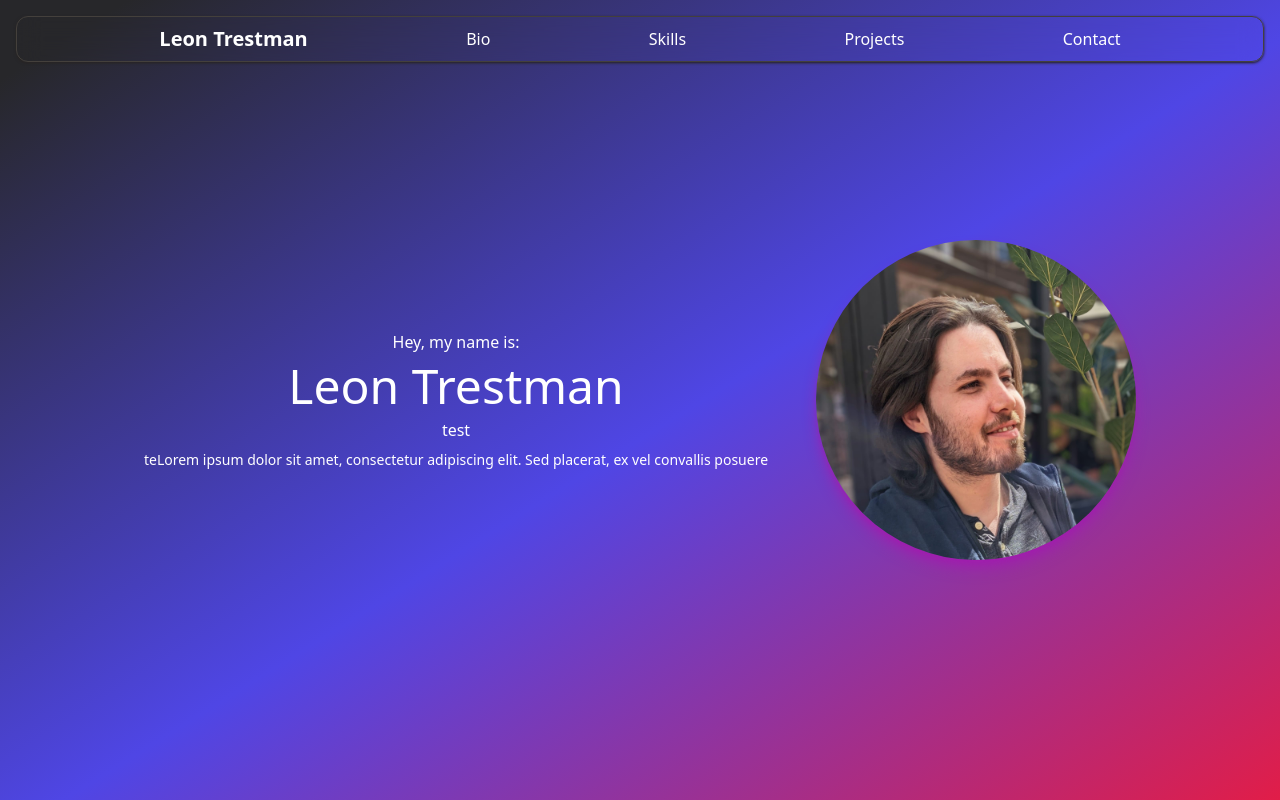
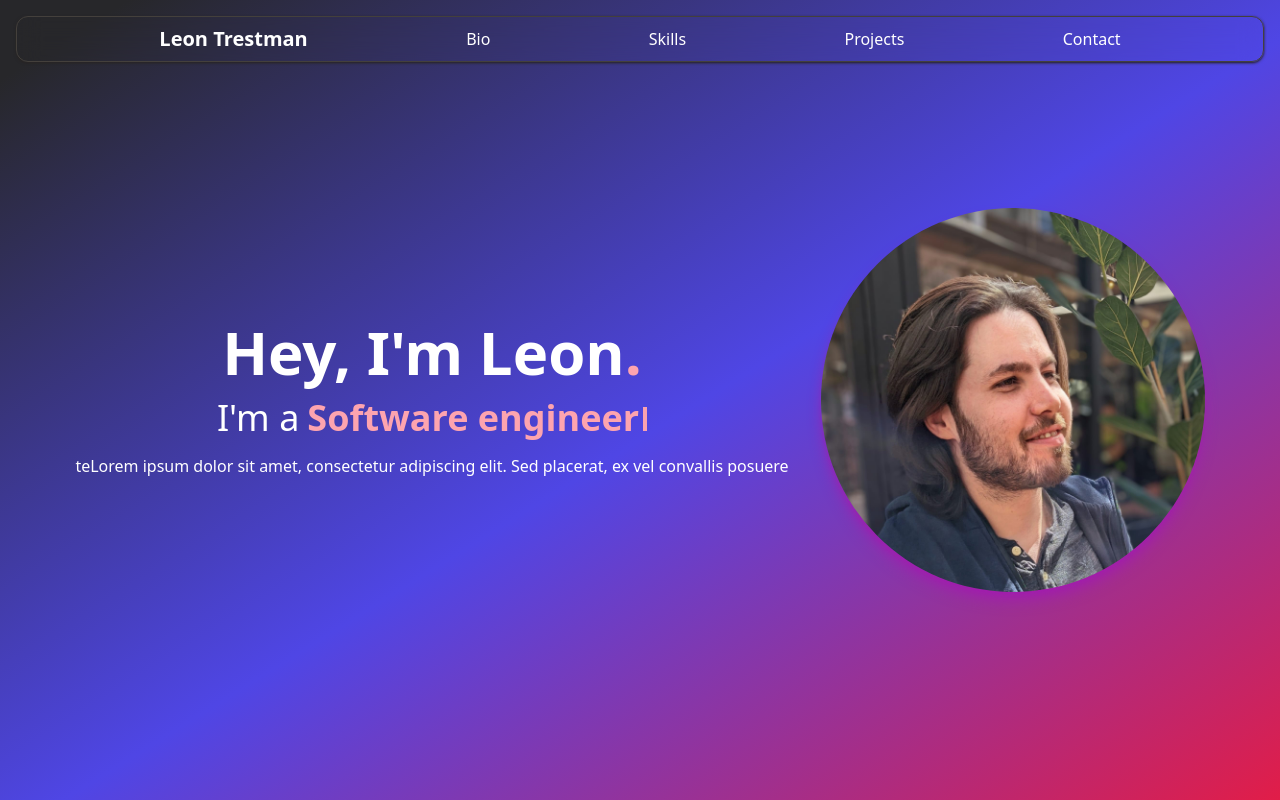
Before and after one commit to LeonTrestman/personal-portfolio, a React (Vite) app: page / in a window 1280 px wide. Built offline with nearby package versions, Linux system fonts and the light colour scheme.

Commit message:
reworked animation, refactored ts , changed data, continued working on bio

```diff
--- a/src/components/Bio.tsx
+++ b/src/components/Bio.tsx
@@ -1,61 +1,120 @@
 import { BIO_DATA } from "../data/Data";
 import myPic from "../assets/myPic.jpg";
-import { motion, AnimatePresence, useInView } from "framer-motion";
-import { useRef } from "react";
+import { motion, useInView } from "framer-motion";
+import { useEffect, useRef, useState } from "react";
+import Reveal from "./UI/Reveal";
 
-const Bio = () => {
-  const ref = useRef(null);
-  const isInView = useInView(ref, { once: false, amount: 0 });
-
+const Bio: React.FC = () => {
   return (
-    <section
-      // className="full-section mx-auto flex max-w-3xl flex-col gap-8 p-4 md:flex-row-reverse md:items-center md:gap-2"
-      className="full-section p-8"
-      id="Bio"
-    >
-      <motion.div
-        ref={ref}
-        className="m-auto flex h-full flex-col items-center justify-center gap-12 md:flex-row-reverse"
-      >
+    <section className="full-section p-4 sm:p-8" id="Bio">
+      <motion.div className="container m-auto flex h-full flex-col items-center justify-center gap-8 md:flex-row-reverse">
         {/* Pic Part */}
 
         <img
           src={myPic}
-          className="size-fit max-w-xs rounded-full shadow-lg shadow-fuchsia-700"
+          className="size-fit max-w-xs rounded-full shadow-lg shadow-fuchsia-700 sm:max-w-sm"
           alt="LeonTrestmanPic"
         />
 
         {/* text part */}
-        <div className="flex flex-col gap-2 text-center text-white">
-          <h2>Hey, my name is:</h2>
-          <h1 className="text-3xl sm:text-4xl md:text-5xl">{BIO_DATA.name}</h1>
-          <p>
-            <AnimatedTitlesProps isVisible={isInView} />
-          </p>
-          <p className="text-sm">{BIO_DATA.discription}</p>
+        <div className="flex flex-col items-center gap-4 text-white">
+          <Reveal>
+            <h1 className="text-4xl font-extrabold sm:text-5xl md:text-6xl">
+              <span>
+                Hey, I'm {BIO_DATA.name}
+                <span className="text-rose-300">.</span>
+              </span>
+            </h1>
+          </Reveal>
+          <Reveal>
+            <div className="flex w-full items-center justify-center gap-2 text-2xl sm:text-3xl md:text-4xl">
+              <span className="">I'm a </span>
+              <AnimatedTitles titles={BIO_DATA.titles} />
+            </div>
+          </Reveal>
+          <Reveal>
+            <span className="">{BIO_DATA.discription}</span>
+          </Reveal>
         </div>
       </motion.div>
     </section>
   );
 };
+const DELAY_KEYSTROKE = 150;
+const DELAY_DELETE = 3000;
 
-type animatedTitlesProps = {
-  isVisible: boolean;
+type AnimatedTitlesProps = {
+  titles: string[];
 };
 
-const AnimatedTitlesProps = ({ isVisible }: animatedTitlesProps) => {
+const AnimatedTitles: React.FC<AnimatedTitlesProps> = ({ titles }) => {
+  const ref = useRef(null);
+  const isInView = useInView(ref, { once: true });
+
+  const [titleIndex, setTitleIndex] = useState(0);
+  const [displayedTitle, setDisplayedTitle] = useState("");
+  const [isDeleting, setIsDeleting] = useState(false);
+
+  useEffect(() => {
+    if (!isInView) return;
+    let timeout: number | undefined;
+
+    //Writing title
+    if (!isDeleting) {
+      //not finished writing
+      if (displayedTitle.length < titles[titleIndex].length) {
+        timeout = setTimeout(() => {
+          setDisplayedTitle(
+            titles[titleIndex].substring(0, displayedTitle.length + 1),
+          );
+        }, DELAY_KEYSTROKE);
+      }
+      //finished writing full title
+      else {
+        timeout = setTimeout(() => setIsDeleting(true), DELAY_DELETE);
+      }
+    }
+    //Deleting title
+    else {
+      //finished deleting so go to next title
+      if (displayedTitle.length == 0) {
+        setIsDeleting(false);
+        setTitleIndex((prev) => (prev + 1) % titles.length);
+      }
+      //continue deleting
+      else {
+        timeout = setTimeout(() => {
+          setDisplayedTitle(
+            titles[titleIndex].substring(0, displayedTitle.length - 1),
+          );
+        }, DELAY_KEYSTROKE);
+      }
+    }
+    return () => clearTimeout(timeout);
+  }, [displayedTitle, isDeleting, titleIndex, titles, isInView]);
+
   return (
-    <AnimatePresence>
-      {isVisible && (
-        <motion.div
-          initial={{ opacity: 0 }}
-          animate={{ opacity: 1 }}
-          exit={{ opacity: 0 }}
-        >
-          <div>test</div>
-        </motion.div>
-      )}
-    </AnimatePresence>
+    <div ref={ref} className="relative font-sans font-extrabold text-rose-300">
+      <motion.div
+        className="inline-block"
+        initial={{ opacity: 0 }}
+        animate={{ opacity: 1 }}
+        transition={{ duration: 0.5 }}
+      >
+        {displayedTitle}
+      </motion.div>
+
+      <motion.span
+        className="ml-1 inline-block h-4 w-1 bg-rose-300 sm:h-6"
+        initial={{ opacity: 0 }}
+        animate={{ opacity: 1 }}
+        transition={{
+          duration: 0.5,
+          repeat: Infinity,
+          repeatType: "reverse",
+        }}
+      />
+    </div>
   );
 };
 
--- a/src/components/Contact.tsx
+++ b/src/components/Contact.tsx
@@ -1,10 +1,10 @@
-import { useRef } from "react";
+import React, { useRef } from "react";
 import { CONTACT_DATA, ContactData } from "../data/Data";
 import { motion, useInView } from "framer-motion";
 
-const Contact = () => {
+const Contact: React.FC = () => {
   const ref = useRef(null);
-  const isInView = useInView(ref, { once: false, amount: 0 });
+  const isInView = useInView(ref, { once: false });
 
   return (
     <section id="Contact" className="full-section p-8">
@@ -27,28 +27,24 @@ type ContactListProps = {
 };
 
 const containerVariants = {
-  hidden: { opacity: 0 },
+  hidden: { opacity: 0, y: 50 },
   visible: {
     opacity: 1,
+    y: 0,
     transition: {
       staggerChildren: 0.04,
     },
   },
 };
 
-const itemVariants = {
-  hidden: { opacity: 0, y: 50 },
-  visible: { opacity: 1, y: 0 },
-};
-
-const ContactList = ({ contactDataList }: ContactListProps) => {
+const ContactList: React.FC<ContactListProps> = ({ contactDataList }) => {
   const ContactElement = ({ name, link, icon }: ContactData) => {
     return (
       <motion.a
         id={name}
         href={link}
         className="w-full max-w-32 rounded-3xl border border-stone-800 bg-stone-800/25 p-2 shadow shadow-stone-800/50 backdrop-blur-md sm:max-w-48"
-        variants={itemVariants}
+        variants={containerVariants}
       >
         {icon}
       </motion.a>
@@ -68,7 +64,7 @@ type animateTextProps = {
   text: string;
 };
 
-const AnimateText = ({ text }: animateTextProps) => {
+const AnimateText: React.FC<animateTextProps> = ({ text }) => {
   const letters = text.split("");
 
   return (
@@ -77,7 +73,7 @@ const AnimateText = ({ text }: animateTextProps) => {
         {letters.map((letter, index) => (
           <motion.span
             key={index}
-            variants={itemVariants}
+            variants={containerVariants}
             className={letter === " " ? "" : "inline-block"}
           >
             {letter}
--- /dev/null
+++ b/src/components/UI/Reveal.tsx
@@ -0,0 +1,58 @@
+import { useAnimation, motion, useInView } from "framer-motion";
+import { useEffect, useRef } from "react";
+
+type RevealProps = {
+  children: React.ReactNode;
+};
+
+const hoverVariants = {
+  hidden: {
+    opacity: 0,
+    y: 20,
+  },
+  visible: {
+    opacity: 1,
+    y: 0,
+  },
+};
+
+const slideVariants = {
+  hidden: { left: 0 },
+  visible: { left: "100%" },
+};
+
+export const Reveal: React.FC<RevealProps> = ({ children }) => {
+  const ref = useRef(null);
+  const isInView = useInView(ref, { once: true });
+  const hoverControls = useAnimation();
+  const slideControls = useAnimation();
+
+  useEffect(() => {
+    if (isInView) {
+      hoverControls.start("visible");
+      slideControls.start("visible");
+    }
+  }, [isInView]);
+
+  return (
+    <div ref={ref} className="relative w-fit">
+      <motion.div
+        variants={hoverVariants}
+        initial="hidden"
+        animate={hoverControls}
+        transition={{ duration: 0.5, delay: 0.4 }}
+      >
+        {children}
+      </motion.div>
+      <motion.div
+        className="absolute bottom-px left-0 right-0 top-px z-20 bg-purple-300/50"
+        variants={slideVariants}
+        initial="hidden"
+        animate={slideControls}
+        transition={{ duration: 0.4, ease: "easeIn" }}
+      />
+    </div>
+  );
+};
+
+export default Reveal;
--- a/src/data/Data.tsx
+++ b/src/data/Data.tsx
@@ -25,12 +25,8 @@ export type BioData = {
 export const NAVIGATION_LINKS = ["Bio", "Skills", "Projects", "Contact"];
 
 export const BIO_DATA: BioData = {
-  name: "Leon Trestman",
-  titles: [
-    "Software engineer",
-    "Computer science graduate",
-    "Full stack developer",
-  ],
+  name: "Leon",
+  titles: ["Software engineer", "CS graduate", "Full stack developer"],
   discription:
     "teLorem ipsum dolor sit amet, consectetur adipiscing elit. Sed placerat, ex vel convallis posuere ",
 };
```
